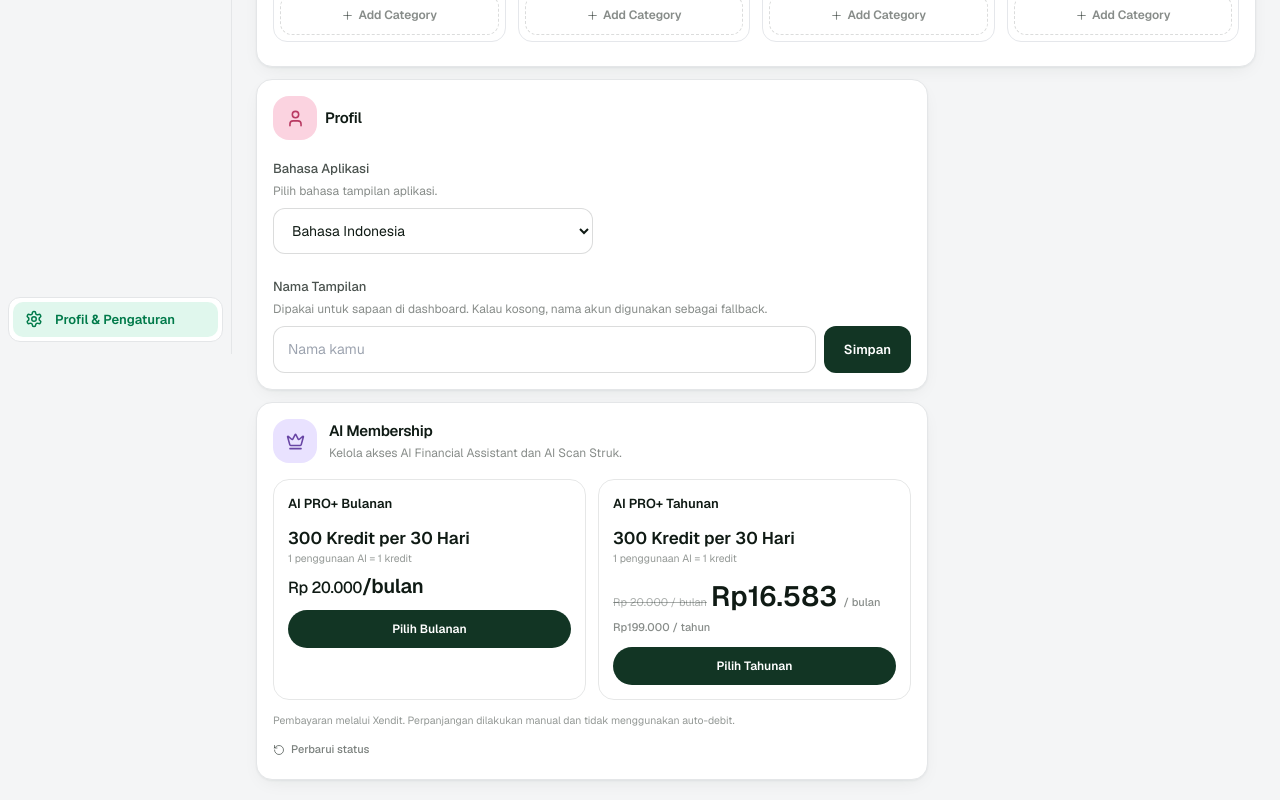
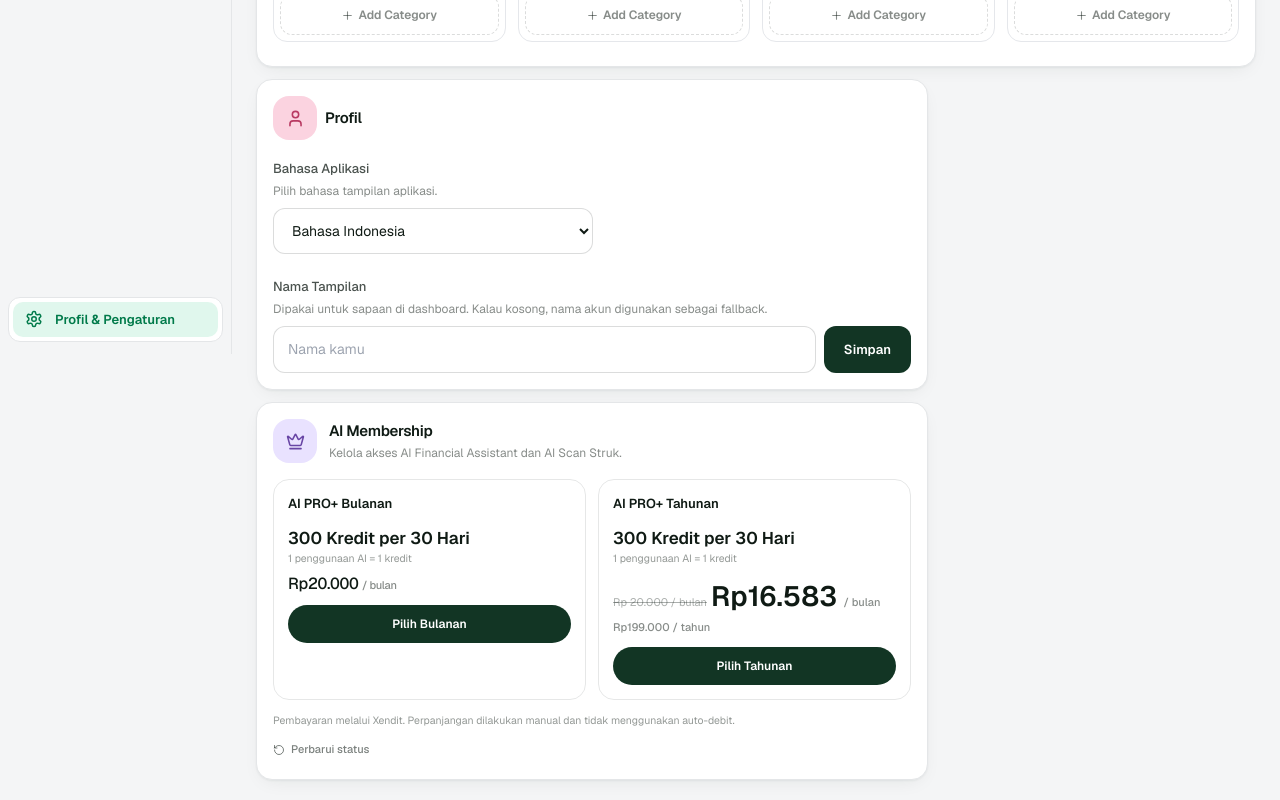
Before and after one commit to jasminework2023/personal-wealthplanner, a React (Vite) app: page /dashboard/settings in a window 1280 px wide. Shown: the part 446-1246 px from the top of the page. Built offline with nearby package versions, Linux system fonts and the light colour scheme; the HTML template or start-up script is replaced by a standard one.

Commit message:
fix: match monthly price size with annual price

```diff
--- a/src/pages/Settings.tsx
+++ b/src/pages/Settings.tsx
@@ -255,7 +255,7 @@ export function Settings() {
             <p className="text-[13px] font-semibold text-charcoal">AI PRO+ Bulanan</p>
             <p className="mt-3 text-[17px] font-bold text-forest-900">300 Kredit per 30 Hari</p>
             <p className="text-[10.5px] text-charcoal/45">1 penggunaan AI = 1 kredit</p>
-            <p className="num text-[28px] font-bold text-forest-900 mt-2">Rp 20.000<span className="text-[20px] font-bold text-forest-900">/bulan</span></p>
+            <p className="num text-[28px] font-bold text-forest-900 mt-2">Rp20.000 <span className="text-[11px] font-medium text-charcoal/50">/ bulan</span></p>
             <button onClick={() => purchaseAIMembership("ai_pro_monthly")} disabled={paymentLoading !== null} className="mt-3 w-full rounded-full bg-[#123524] px-3 py-2.5 text-[12px] font-semibold text-white disabled:opacity-50">{paymentLoading === "ai_pro_monthly" ? "Menyiapkan..." : "Pilih Bulanan"}</button>
           </div>
           <div className="rounded-2xl border border-charcoal/10 p-3.5">
```
